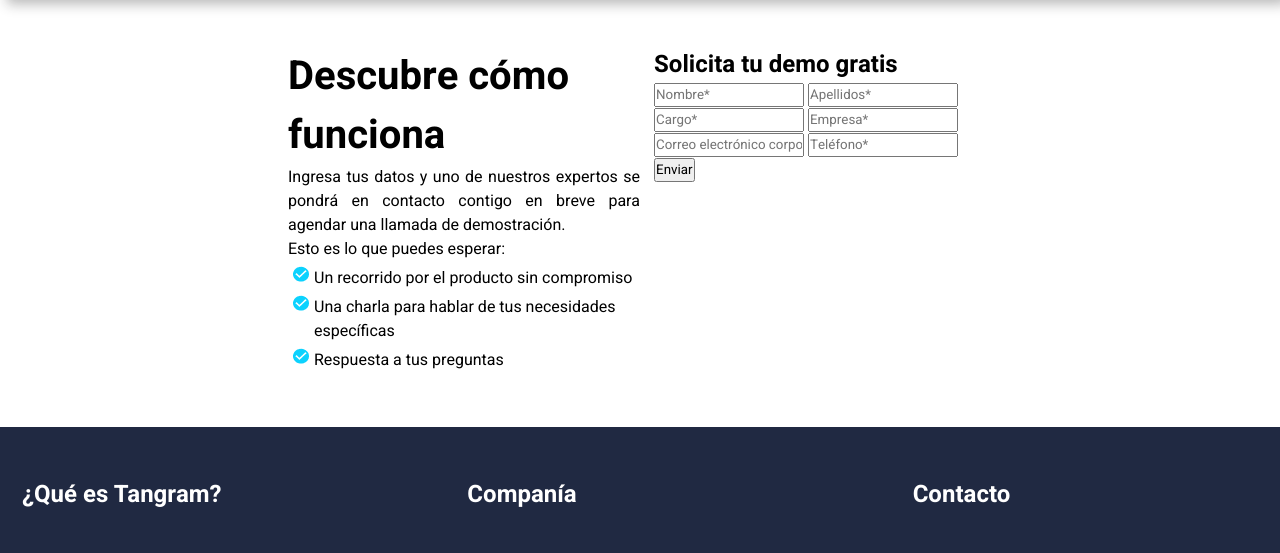
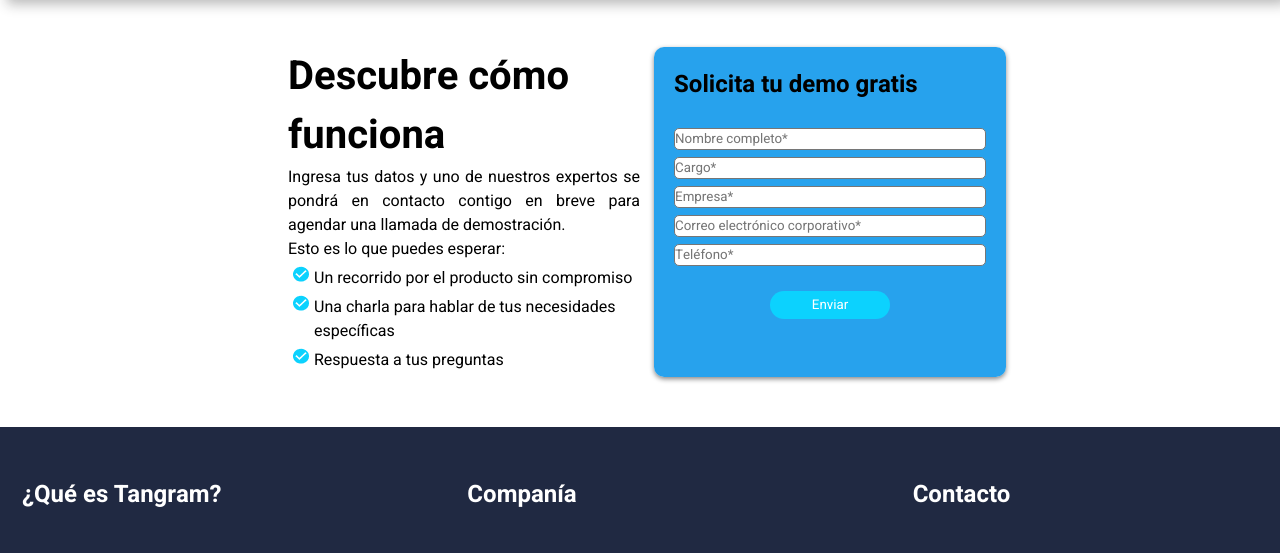
Before and after one commit to vdarturo/vdarturo-PreEntrega2Velazquez, a plain HTML site: page pages/contact.html in a window 1280 px wide. Shown: the part 63-616 px from the top of the page. Drawn offline with Linux system fonts and the light colour scheme.

Commit message:
Contact page style

```diff
--- a/css/style.css
+++ b/css/style.css
@@ -37,7 +37,7 @@ nav a{
     font-family: "Heebo", sans-serif;
 }
 
-.demo-button{
+.button-style{
     background-color: #0CD2FE;
     color: #FFFFFF;
     border-radius: 50rem;
@@ -199,3 +199,26 @@ p{
     width: 16px;
     height: 16px;
 }
+
+/* Form style */
+.form-contact{
+    border-radius:10px;
+    box-shadow: 0px 2px 5px #858585;
+    background-color: #149aecea;
+    padding: 1.25rem;
+}
+
+.form-contact input{
+    border-radius:5px;
+    border-style: solid;
+    border-width: 1px;
+    width: 100%;
+    margin-bottom: 5px;
+}
+
+.form-footer{
+    display: flex;
+    align-items: center;
+    justify-content: center;
+    margin-top: 1.25rem;
+}
--- a/pages/contact.html
+++ b/pages/contact.html
@@ -21,7 +21,7 @@
                 <li><a href="./about_us.html">Nosotros</a></li>
             </ul>
         </nav>
-        <a href="#"><button class="demo-button">Solicita una demo</button></a>
+        <a href="#"><button class="button-style">Solicita una demo</button></a>
     </header>
     <main>
         <section class="grid-50-50">
@@ -44,22 +44,20 @@
                     </li>
                 </ul>
             </article>
-            <form>
+            <form class="form-contact">
                 <div>
                     <h3>Solicita tu demo gratis</h3>
                 </div>
+                <br>
                 <div>
-                    <span>
-                        <input type="text" placeholder="Nombre*" name="nombre">
-                        <input type="text" placeholder="Apellidos*" name="apellidos">
-                    </span>
-                    <input type="text" placeholder="Cargo*" name="cargo">
-                    <input type="text" placeholder="Empresa*" name="empresa">
-                    <input type="email" placeholder="Correo electrónico corporativo*" name="email">
-                    <input type="tel" placeholder="Teléfono*" name="telefono">
+                    <input type="text" placeholder="Nombre completo*" name="nombre" required>
+                    <input type="text" placeholder="Cargo*" name="cargo" required>
+                    <input type="text" placeholder="Empresa*" name="empresa" required>
+                    <input type="email" placeholder="Correo electrónico corporativo*" name="email" required>
+                    <input type="tel" placeholder="Teléfono*" name="telefono" pattern="[0-9]{10}" required>
                 </div>
-                <div>
-                    <button type="submit">Enviar</button>
+                <div class="form-footer">
+                    <button type="submit" class="button-style">Enviar</button>
                 </div>
             </form>
         </section>
```
Also changed, not shown: index.html (+1 -1 lines), pages/about_us.html (+1 -1 lines), pages/features.html (+1 -1 lines), pages/plans.html (+4 -4 lines).
